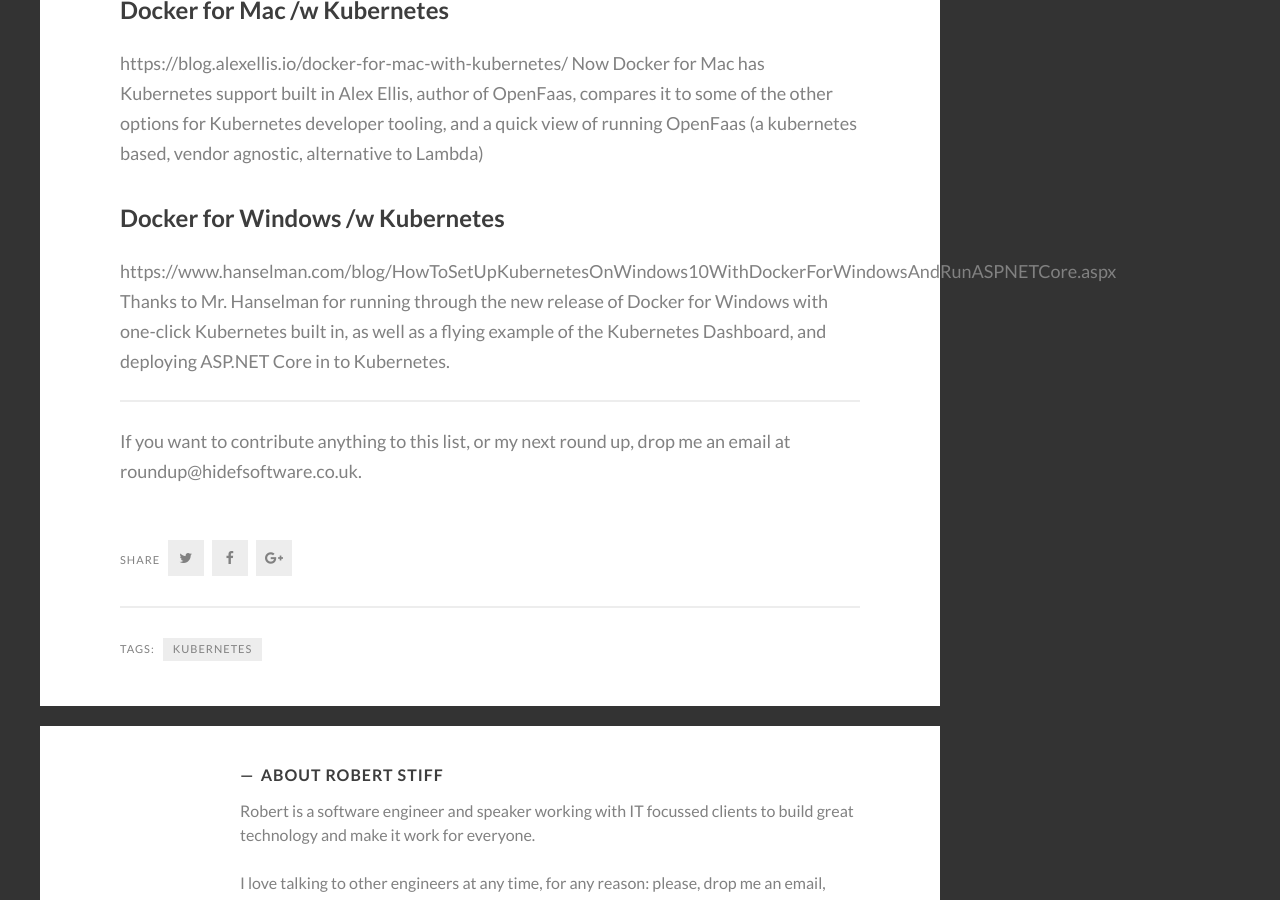
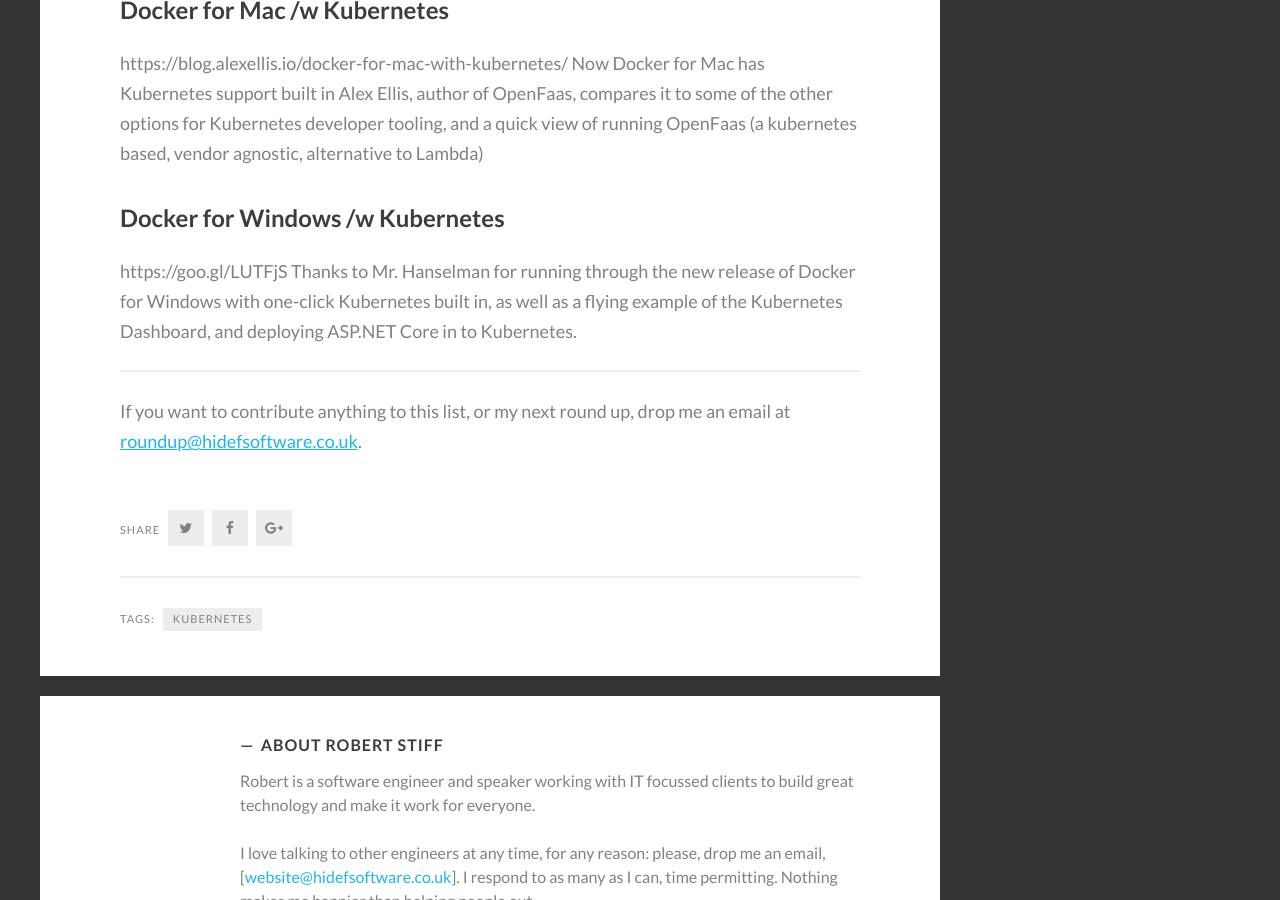
Before and after one commit to uatec/hidef.github.io, a Jekyll site: the page built from _posts/2018-02-02-kubernetes-january-round-up.md, in a window 1280 px wide and 900 px high, scrolled down 2516 px. Built offline with Jekyll 4.4.1, drawn with Linux system fonts in a browser that asks for light colours; some web fonts are replaced; comment, search, counter and statistics services are not loaded; part of the change alters nothing that is shown.

```diff
--- a/_posts/2018-02-02-kubernetes-january-round-up.md
+++ b/_posts/2018-02-02-kubernetes-january-round-up.md
@@ -51,9 +51,9 @@ https://blog.alexellis.io/docker-for-mac-with-kubernetes/
 Now Docker for Mac has Kubernetes support built in Alex Ellis, author of OpenFaas, compares it to some of the other options for Kubernetes developer tooling, and a quick view of running OpenFaas (a kubernetes based, vendor agnostic, alternative to Lambda)
 
 ### Docker for Windows /w Kubernetes
-https://www.hanselman.com/blog/HowToSetUpKubernetesOnWindows10WithDockerForWindowsAndRunASPNETCore.aspx
+https://goo.gl/LUTFjS
 Thanks to Mr. Hanselman for running through the new release of Docker for Windows with one-click Kubernetes built in, as well as a flying example of the Kubernetes Dashboard, and deploying ASP.NET Core in to Kubernetes.
 
 ---
 
-If you want to contribute anything to this list, or my next round up, drop me an email at roundup@hidefsoftware.co.uk.
+If you want to contribute anything to this list, or my next round up, drop me an email at [roundup@hidefsoftware.co.uk](mailto:roundup@hidefsoftware.co.uk).
```
